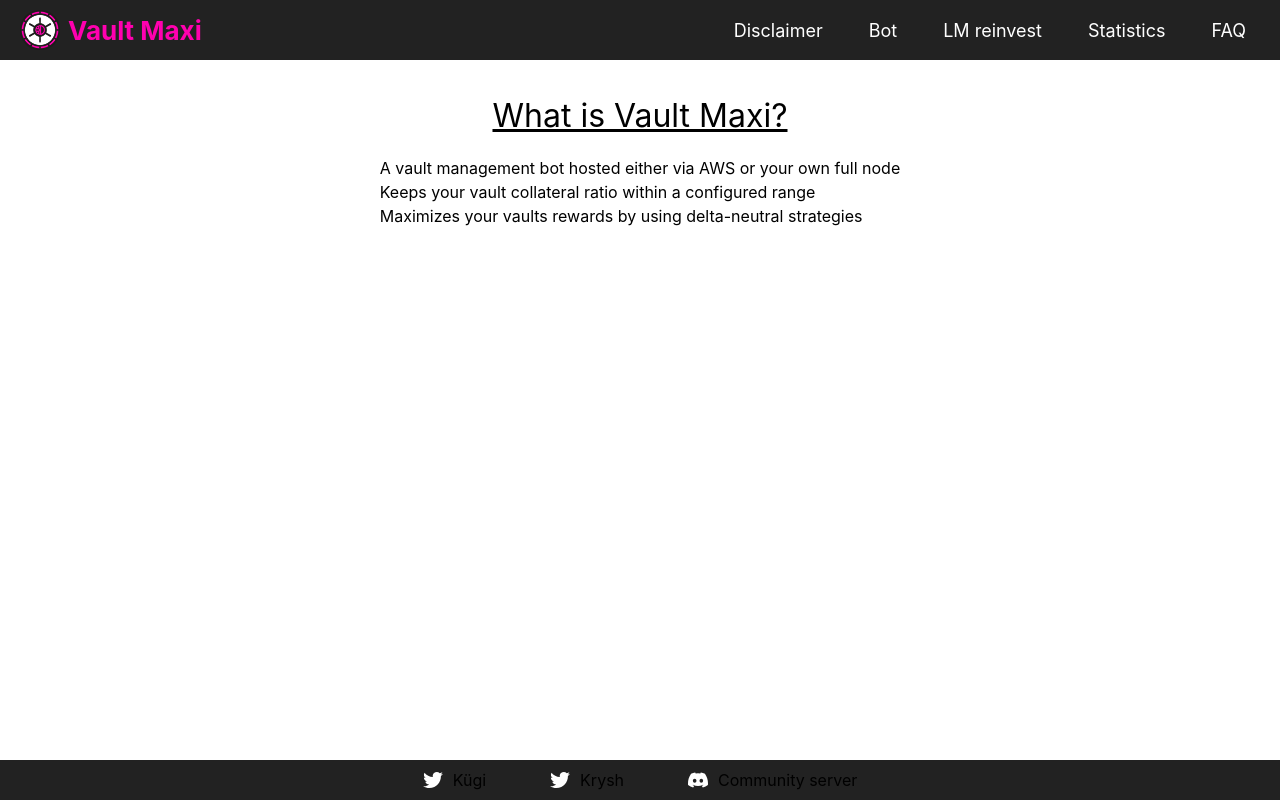
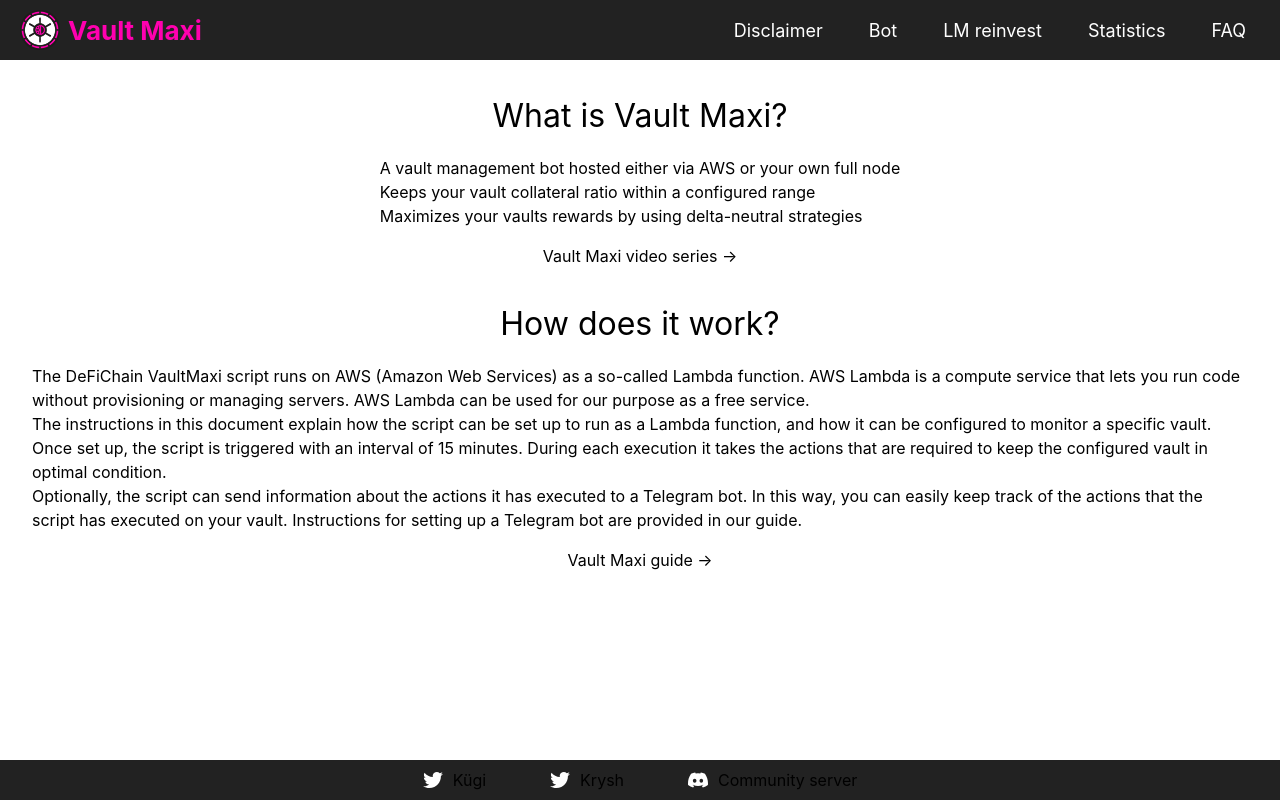
Before and after one commit to Krysh90/vault-maxi-web, a Next.js app: page / in a window 1280 px wide. Built offline with nearby package versions, Linux system fonts and the light colour scheme.

Commit message:
[content] small improvements and more content

```diff
--- a/components/layout.tsx
+++ b/components/layout.tsx
@@ -1,5 +1,4 @@
 import Head from 'next/head'
-import Image from 'next/image'
 import FooterLogo from './footer-logo'
 import styles from './layout.module.css'
 import Navigation from './navigation'
--- a/components/navigation.tsx
+++ b/components/navigation.tsx
@@ -1,12 +1,10 @@
 import Image from 'next/image'
 import Link from 'next/link'
-import { useEffect } from 'react'
+import React, { useState } from 'react'
 import styles from './navigation.module.css'
 
 export default function Navigation() {
-  useEffect(() => {
-    console.log(styles)
-  }, [])
+  const [isChecked, setChecked] = useState(false)
 
   return (
     <nav className={styles.container}>
@@ -18,9 +16,9 @@
       </Link>
       <ul className={styles.nav}>
         <label htmlFor="checkbox_toggle" className={styles.hamburger}>
-          &#9776;
+          {isChecked ? <>&#215;</> : <>&#9776;</>}
         </label>
-        <input type="checkbox" id="checkbox_toggle" className={styles.input} />
+        <input type="checkbox" id="checkbox_toggle" className={styles.input} onClick={() => setChecked(!isChecked)} />
         <div className={styles.menu}>
           <li>
             <Link href="/disclaimer">Disclaimer</Link>
--- a/pages/index.tsx
+++ b/pages/index.tsx
@@ -12,6 +12,43 @@
           <li>Keeps your vault collateral ratio within a configured range</li>
           <li>Maximizes your vaults rewards by using delta-neutral strategies</li>
         </ul>
+        <a
+          target="_blank"
+          href="https://www.youtube.com/playlist?list=PLgSw0rik-znfQa3wVO-EJ_6Of7RnWZm3_"
+          rel="noopener noreferrer"
+        >
+          Vault Maxi video series &rarr;
+        </a>
+      </div>
+      <div className={styles.explanation}>
+        <h1>How does it work?</h1>
+        <ul>
+          <li>
+            The DeFiChain VaultMaxi script runs on AWS (Amazon Web Services) as a so-called Lambda function. AWS Lambda
+            is a compute service that lets you run code without provisioning or managing servers. AWS Lambda can be used
+            for our purpose as a free service.
+          </li>
+          <li>
+            The instructions in this document explain how the script can be set up to run as a Lambda function, and how
+            it can be configured to monitor a specific vault.
+          </li>
+          <li>
+            Once set up, the script is triggered with an interval of 15 minutes. During each execution it takes the
+            actions that are required to keep the configured vault in optimal condition.
+          </li>
+          <li>
+            Optionally, the script can send information about the actions it has executed to a Telegram bot. In this
+            way, you can easily keep track of the actions that the script has executed on your vault. Instructions for
+            setting up a Telegram bot are provided in our guide.
+          </li>
+        </ul>
+        <a
+          target="_blank"
+          href="https://docs.google.com/document/d/1sb9VgeVHGYZpyLWQx8VsxsoeHO4JRz3fACj5_JjoVNs"
+          rel="noopener noreferrer"
+        >
+          Vault Maxi guide &rarr;
+        </a>
       </div>
     </Layout>
   )
--- a/styles/pages/index.module.css
+++ b/styles/pages/index.module.css
@@ -6,7 +6,6 @@
 
 .about h1 {
   font-size: xx-large;
-  text-decoration: underline;
 }
 
 .about ul {
@@ -16,3 +15,34 @@
 .about li {
   font-size: medium;
 }
+
+.about a {
+  padding: 1rem;
+}
+
+.about a:hover {
+  color: #ff00af;
+}
+
+.explanation {
+  display: flex;
+  flex-direction: column;
+  align-items: center;
+}
+
+.explanation h1 {
+  font-size: xx-large;
+  padding: 1rem 0;
+}
+
+.explanation li {
+  font-size: medium;
+}
+
+.explanation a {
+  padding: 1rem;
+}
+
+.explanation a:hover {
+  color: #ff00af;
+}
```
Also changed, not shown: styles/pages/disclaimer.module.css (+0 -7 lines).
